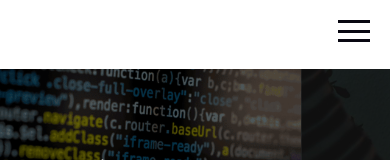
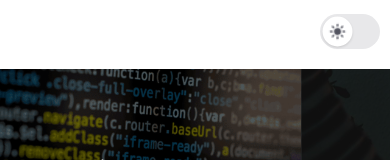
Before and after one commit to itsteatv/Reactjs-Blog-App, a React (Vite) app: page / in a window 390 px wide. Shown: the top 160 px of the page. Built offline with nearby package versions, Linux system fonts and the light colour scheme.

Commit message:
Theme Switcher Rendering Conditionaly

```diff
--- a/src/components/Navbar/Navbar.jsx
+++ b/src/components/Navbar/Navbar.jsx
@@ -20,7 +20,6 @@ function Navbar() {
                             <li>Contact</li>
                             <li>Write</li>
                             <li>Logout</li>
-                            <ThemeSwitcher />
                         </ul>
                     </nav>
                     <div className={`${styles.mobileMenuToggle} ${isMobileMenuOpen ? styles.open : ""
@@ -30,6 +29,7 @@ function Navbar() {
                         <span className={styles.bar}></span>
                     </div>
                 </div>
+                {!isMobileMenuOpen ? <ThemeSwitcher /> : ""}
             </header>
         </>
     )
```
